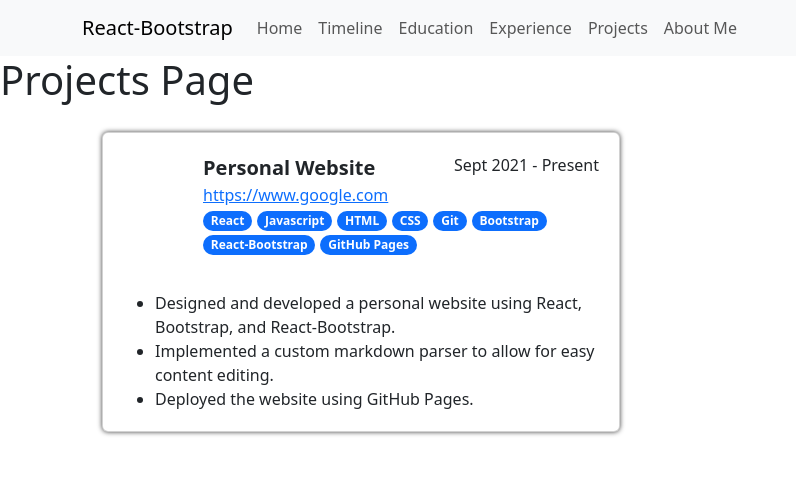
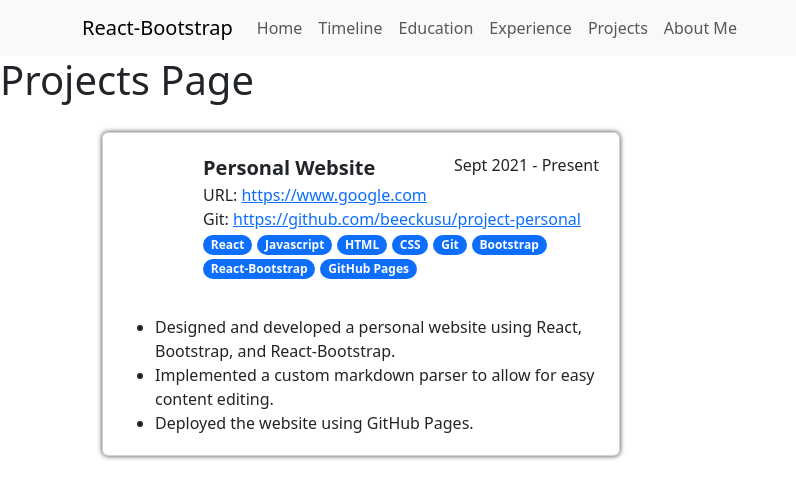
Before and after one commit to beeckusu/project-personal, a React (Create React App) app: page /projects in a window 1280 px wide. Shown: the top 498 px of the page, without its empty margins (0-796 px from the left). Built offline with nearby package versions, Linux system fonts and the light colour scheme.

Commit message:
PP-13: Add Git Link

```diff
--- a/src/cards/ProjectCard.js
+++ b/src/cards/ProjectCard.js
@@ -10,7 +10,8 @@ const ProjectCard = ({ project }) => {
             {project.icon && <img src={project.icon} alt="company icon" class="project-icon"></img>}
             <div class="project-preface">
                 <p class='layout-flex title'><b class='title layout-left-aligned'>{project.title}</b><span class='layout-right-aligned date'>{project.startDate} - {project.endDate}</span></p>
-                <a href={project.url} target="_blank" rel="noopener noreferrer">{project.url}</a>
+                <p class='url'>URL: <a href={project.url} target="_blank" rel="noopener noreferrer">{project.url}</a></p>
+                <p class='url'>Git: <a href={project.gitLink} target="_blank" rel="noopener noreferrer">{project.gitLink}</a></p>
                 <p>{project.tags.map((tag) => {
                     return <Badge pill variant="primary">{tag}</Badge>
                 })}</p>
--- a/src/pages/ProjectsPage.js
+++ b/src/pages/ProjectsPage.js
@@ -8,6 +8,7 @@ const projects = [
         startDate: "Sept 2021",
         endDate: "Present",
         url: "https://www.google.com",
+        gitLink: "https://github.com/beeckusu/project-personal",
         descriptionPoints: ["Designed and developed a personal website using React, Bootstrap, and React-Bootstrap.",
             "Implemented a custom markdown parser to allow for easy content editing.",
             "Deployed the website using GitHub Pages."],
```
